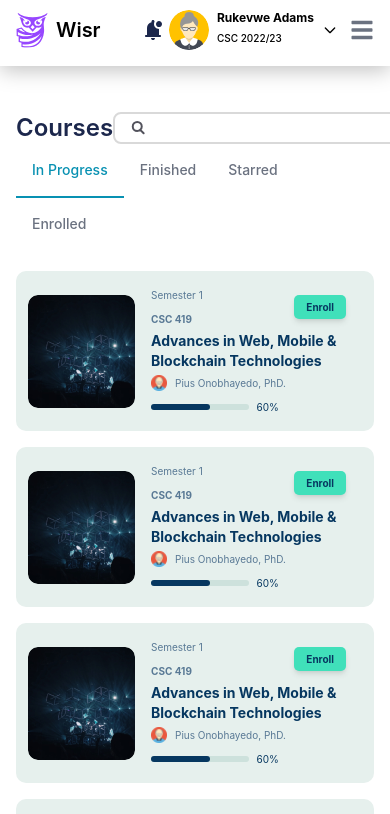
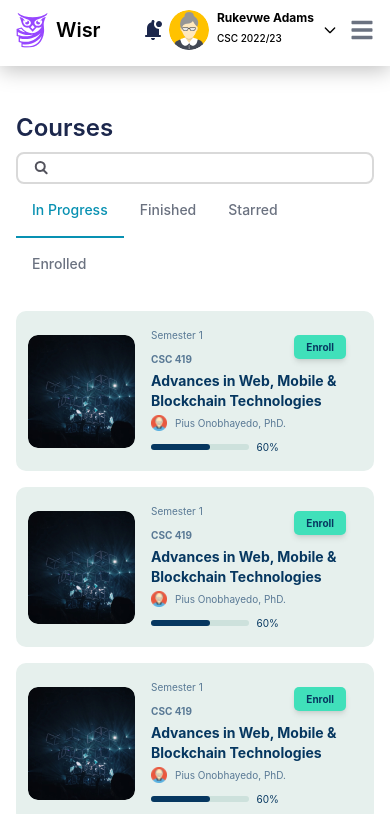
Before and after one commit to SILMS-Project/silms-nest-react, a React (Vite) app in the folder apps/silms-frontend/: page /courses in a window 390 px wide. Shown: the top 814 px of the page. Built offline with nearby package versions, Linux system fonts and the light colour scheme.

Commit message:
Implemented responsive screens for courses page

```diff
--- a/apps/silms-frontend/src/pages/Courses/CoursesPage.tsx
+++ b/apps/silms-frontend/src/pages/Courses/CoursesPage.tsx
@@ -40,10 +40,10 @@ const CoursesPage = () => {
 
   return (
     <DashboardLayout>
-      <div className="flex w-full justify-between items-center">
+      <div className="flex flex-col md:flex-row w-full justify-between gap-2 md:gap-0 md:items-center">
         <p className="text-[#1C274C] text-2xl font-semibold">Courses</p>
         <div className="relative">
-          <input className="px-4 py-3 w-[22.5rem] h-8 pl-10 flex shadow-none bg-white rounded-lg border-2 border-[#D9D9D9] self-stretch gap-2 items-center focus:outline-none" />
+          <input className="px-4 py-3 md:w-[22.5rem] w-full h-8 pl-10 flex shadow-none bg-white rounded-lg border-2 border-[#D9D9D9] self-stretch gap-2 items-center focus:outline-none" />
           <div className="absolute inset-y-0 left-0 px-4 flex items-center">
             <img src="/assets/icons/search-icon.svg" />
           </div>
```
